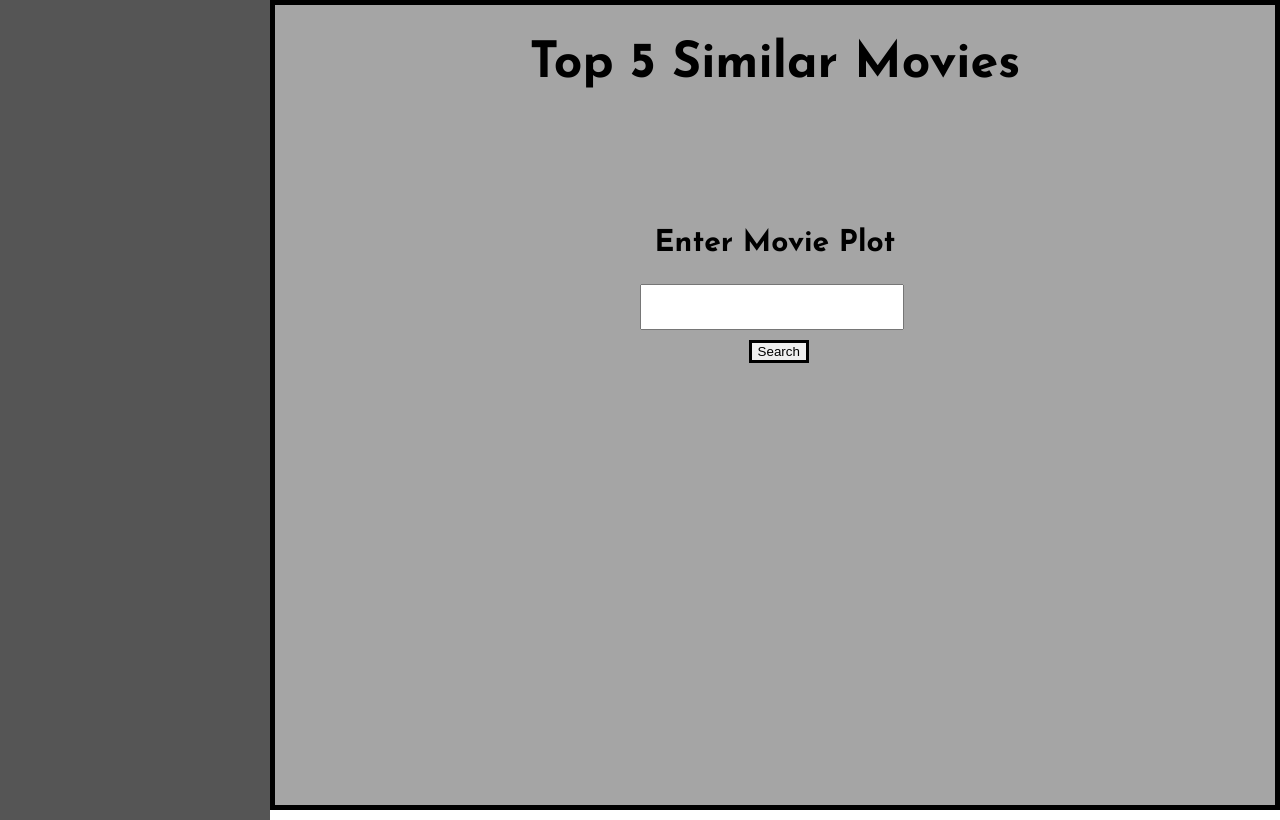
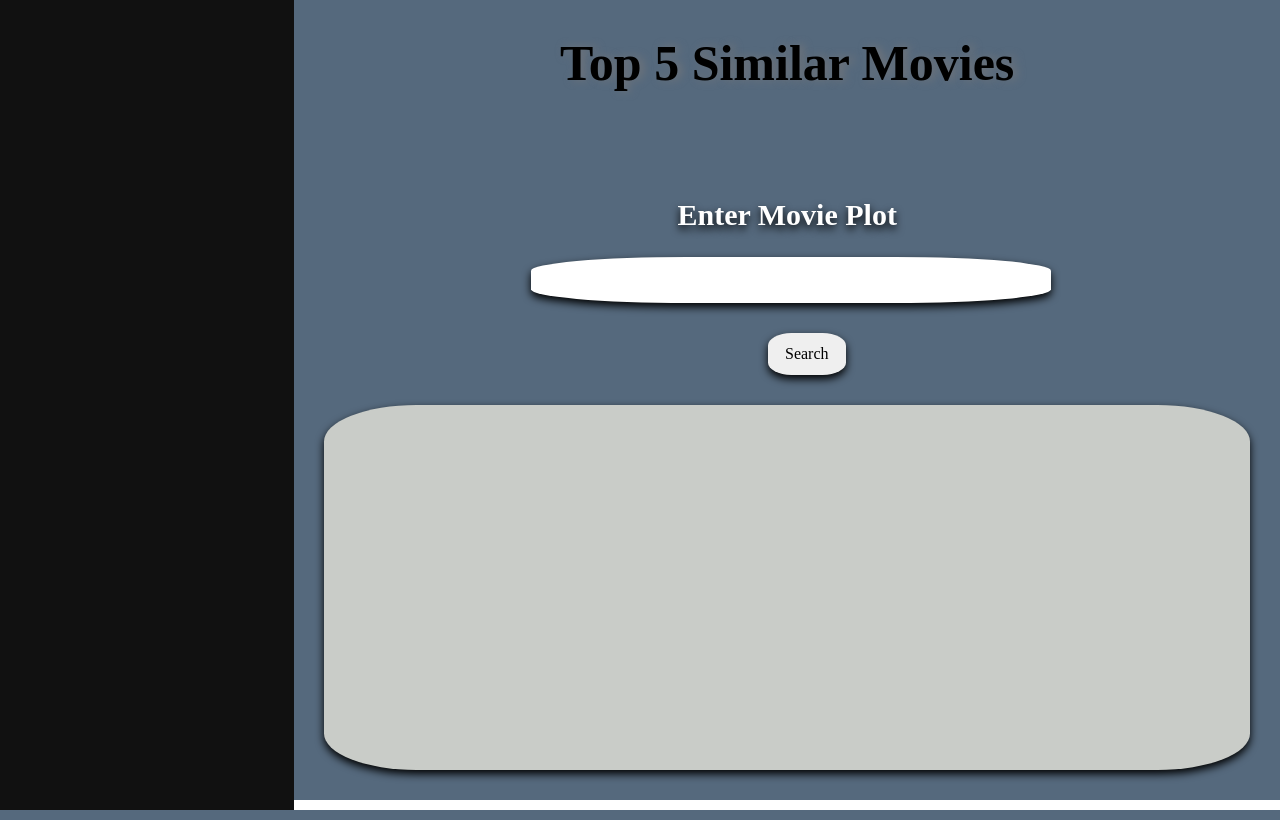
Before and after one commit to fatima-kz/PlotSearch2, a Flask app: page / in a window 1280 px wide. Run offline with Flask 3, Linux system fonts and the light colour scheme; some web fonts are replaced.

Commit message:
static/main.css

```diff
--- a/static/main.css
+++ b/static/main.css
@@ -15,12 +15,17 @@ input[type="search"]::-webkit-search-cancel-button {
     src: url('JosefinSans-VariableFont_wght.ttf') format('truetype');
 }
 
+@font-face {
+    font-family: 'myfont2';
+    src: url('Tonight-Friend.otf') format('truetype');
+}
+
 html, body {
     height: 100%;
     width: 100%;
     margin: 0;
     padding: 0;
-    font-family: 'myfont';
+    font-family: 'myfont2';
 }
 
 .container {
@@ -29,19 +34,20 @@ html, body {
 }
 
 .container .sideBar {
-    width: 20vw;
-    height: 100vh;
-    background-color: #555;
+    width: 23vw;
+    height: 100%;
+    background-color: rgb(17, 17, 17);
     color: #fff;
-    padding: 10px;
+    padding: 5px;
     text-align: center;
 }
 
 .container .sideBar2 {
-    width: 80vw;
-    height: 100vh;
+    width: 77vw;
+    height: 100%;
     display: flex;
     flex-direction: column;
+    background-color: rgb(85, 105, 125);
 }
 
 .container .sideBar2 h1 {
@@ -50,6 +56,24 @@ html, body {
     display: flex;
     align-items: center;
     justify-content: center;
+    text-shadow: 4px 0px 8px rgb(112,116,122);
+}
+.container .sideBar2 p {
+    font-size: 20px;
+    color: black;
+    display: flex;
+    align-items: center;
+    justify-content: center;
+    font-weight: bolder;
+    text-shadow: 4px 0px 8px rgb(112,116,122);
+}
+
+.container .sideBar2 .header {
+    background-color: rgb(201,204,200);
+    border-radius: 5%;
+    box-shadow: 0 4px 8px black;
+    margin-left: 10px;
+    font-family: 'myfont2';
 }
 
 .container .sideBar2 form button {
@@ -60,16 +84,24 @@ html, body {
 
 .container .sideBar2 form h2 {
     font-size: 30px;
+    color: #fff;
+    text-shadow: 0 4px 8px black;
     display: flex;
-    padding-top: 10vh;
+    padding-top: 6vh;
     align-items: center;
     justify-content: center;
 }
 
 .container .sideBar2 form input {
-    width: 20vw;
+    width: 40vw;
     height: 5vh;
-    margin-left: 28.5vw;
+    margin-left: 18.5vw;
+    border-radius: 30%;
+    border-width: 0%;
+    border-color: transparent;
+    box-shadow: 0 4px 8px black;
+    font-size: medium;
+    font-family: 'myfont2';
 }
 
 .container .sideBar2 .result {
@@ -77,24 +109,41 @@ html, body {
     flex-direction: column;
     align-items: center;
     justify-content: center;
-    padding-top: 5vh;
     height: 100vh;
     font-size: x-large;
-}
-
-.container .sideBar2 {
-    border: 5px solid #000;
-    background-color: #a5a5a5;
+    margin: 30px;
+    background-color: rgb(201,204,200);
+    border-radius: 10%;
+    box-shadow: 0 4px 8px black;
 }
 
 .container .sideBar div {
-    border: 2px solid #000;
+    border: 2px solid white;
 }
 
 .container .sideBar2 form button {
-    border: 3px solid black;
+    margin-top: 30px;
+    margin-right: 40vw;
+    padding: 10px;
+    padding-left: 15px;
+    padding-right: 15px;
+    border-radius: 30%;
+    border-width: 0%;
+    border-color: transparent;
+    box-shadow: 0 4px 8px black;
+    font-size: medium;
+    font-family: 'myfont2';
 }
 
 .container .sideBar2 form button:hover {
     background-color: #555;
 }
+
+.container img {
+    position: absolute;
+    width: 150px;
+    height: auto;
+    bottom: 75vh;
+    left: 22vw;
+
+}
```
